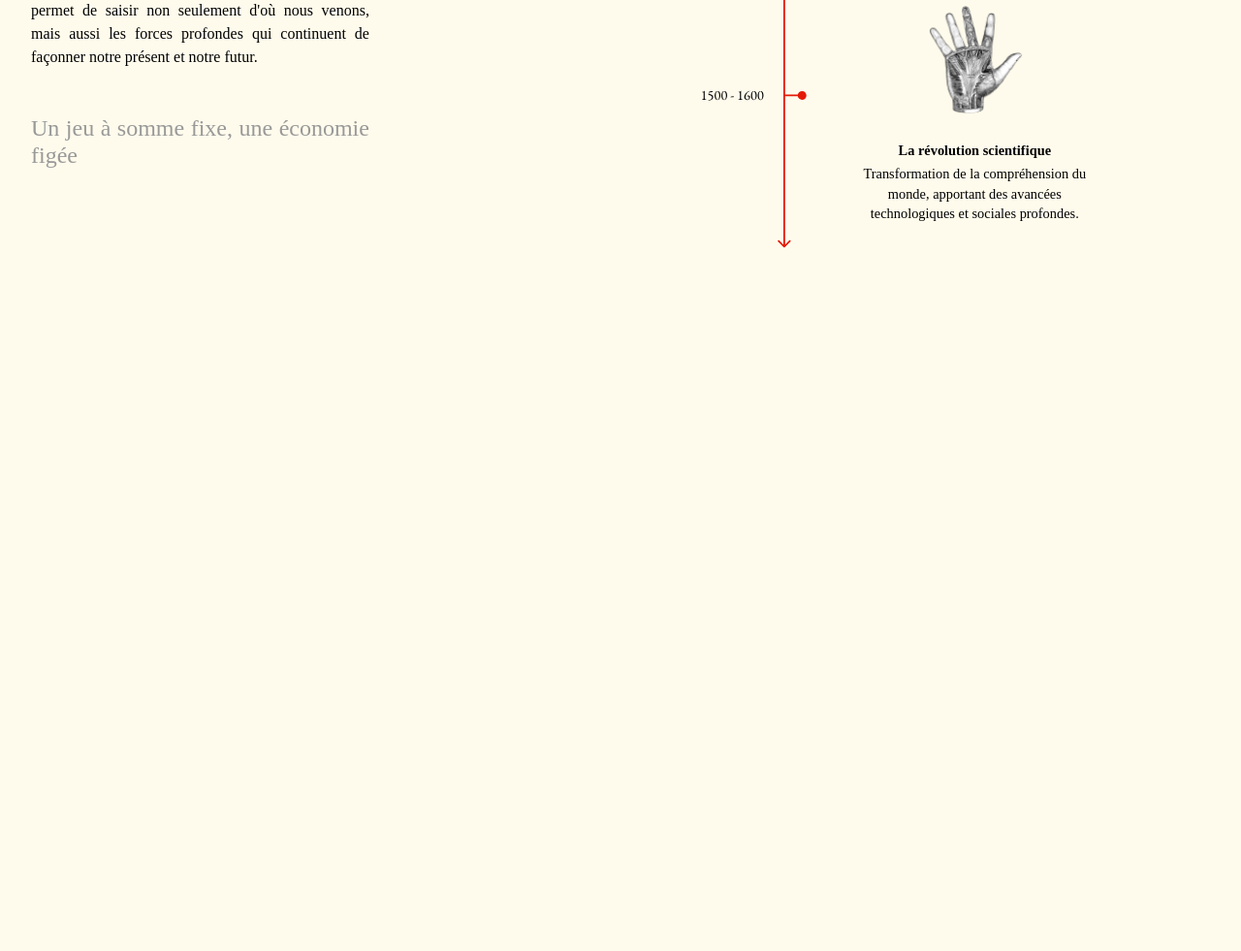
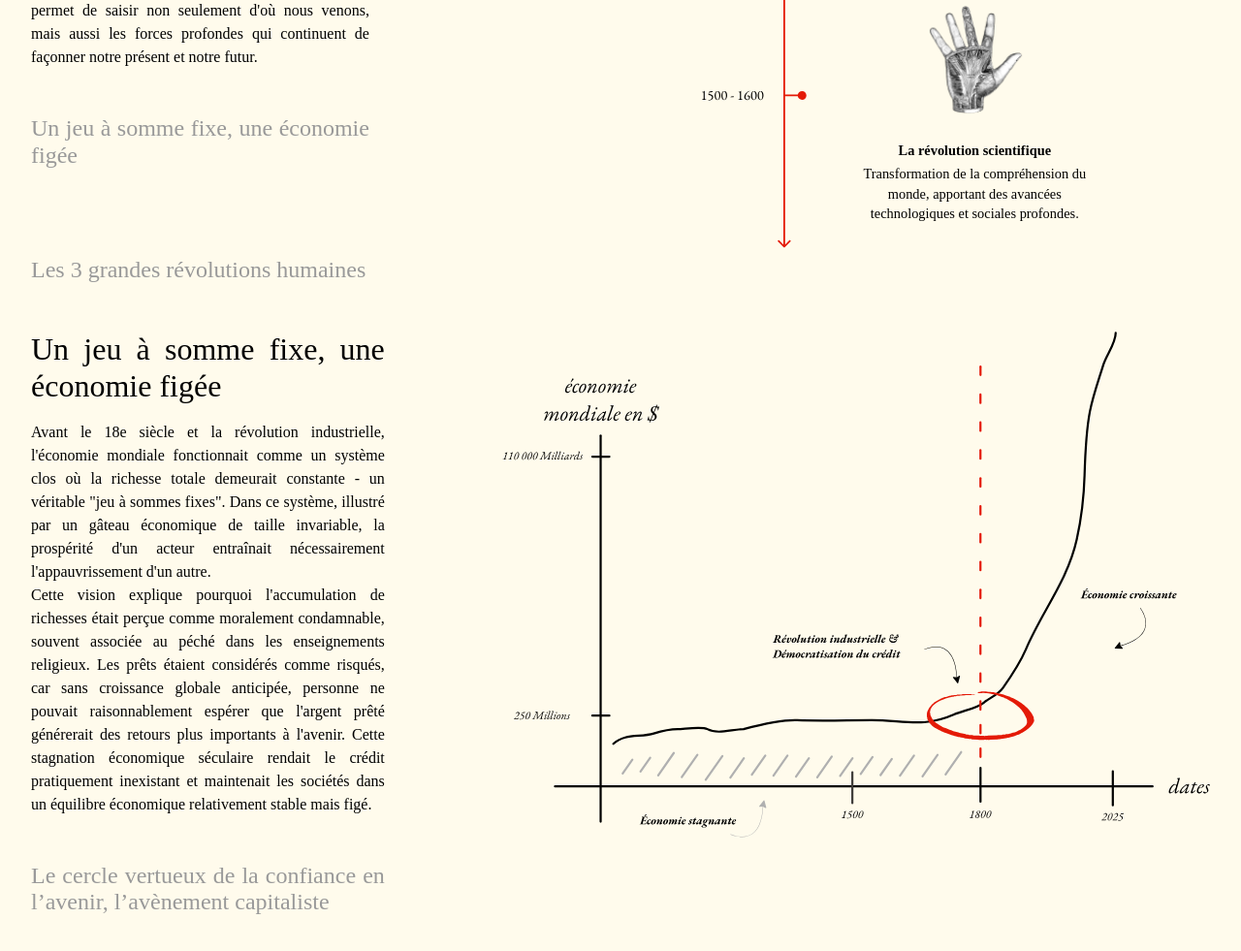
Before and after one commit to K-sel/sapiens, a website built with Vite: page index.html in a window 1280 px wide. Shown: the part 3723-4704 px from the top of the page at 97% size. Before the commit the page ends 4047 px from the top, so only its background shows below. Built offline with nearby package versions, Linux system fonts and the light colour scheme.

Commit message:
Implementation of Econommie section HTML/CSS

```diff
--- a/index.html
+++ b/index.html
@@ -16,6 +16,7 @@
     <link rel="stylesheet" href="/src/css//sections/cerveau-section.css" />
     <link rel="stylesheet" href="/src/css/sections/expension-section.css" />
     <link rel="stylesheet" href="/src/css/sections/revolution-section.css" />
+    <link rel="stylesheet" href="/src/css/sections/economie-section.css">
 
     <title>Sapiens</title>
   </head>
@@ -265,7 +266,46 @@
             </figcaption>
           </div>
         </div>
-        <!-- Ajouter texte après click + CSS -->
+        <!-- Ajouter HTML après click + CSS -->
+      </div>
+    </section>
+
+    <!-- Sixième section Economie -->
+    <section id="economie-section">
+      <div class="text">
+        <div class="section-description">
+          <h3 class="previous-section">Les 3 grandes révolutions humaines</h3>
+          <h2 class="section-title">Un jeu à somme fixe, une économie figée</h2>
+          <p class="section-text">
+            Avant le 18e siècle et la révolution industrielle, l'économie
+            mondiale fonctionnait comme un système clos où la richesse totale
+            demeurait constante - un véritable "jeu à sommes fixes". Dans ce
+            système, illustré par un gâteau économique de taille invariable, la
+            prospérité d'un acteur entraînait nécessairement l'appauvrissement
+            d'un autre. <br />
+            Cette vision explique pourquoi l'accumulation de richesses était
+            perçue comme moralement condamnable, souvent associée au péché dans
+            les enseignements religieux. Les prêts étaient considérés comme
+            risqués, car sans croissance globale anticipée, personne ne pouvait
+            raisonnablement espérer que l'argent prêté générerait des retours
+            plus importants à l'avenir. Cette stagnation économique séculaire
+            rendait le crédit pratiquement inexistant et maintenait les sociétés
+            dans un équilibre économique relativement stable mais figé.
+          </p>
+        </div>
+        <h3 class="next-section">
+          Le cercle vertueux de la confiance en l’avenir, l’avènement
+          capitaliste
+        </h3>
+      </div>
+      <div id="economie-illustration">
+        <!-- A MODIFIER SELON LA REPRESENTATION QU'ON VEUT METTRE
+         On avait parler de cercle avec différentes tailles avec D3.js -->
+        <img
+          alt="Graphique d'illustration de la révolution économique"
+          src="/src/assets/images/graph_economie.svg"
+          id="economie-graph"
+        />
       </div>
     </section>
 
--- /dev/null
+++ b/src/css/sections/economie-section.css
@@ -0,0 +1,19 @@
+/* CSS Section economie ------------------------------------------------------------- */
+#economie-section {
+    display: flex;
+    flex-direction: row;
+    justify-content: space-between;
+    align-items: center;
+    padding: 2rem;
+    gap: 5vw;
+    max-width: 1400px;
+    margin: 0 auto;
+    height: 90vh;
+  }
+
+  #economie-illustration {
+    display: flex;
+    flex-direction: column;
+    width: 60%;
+    justify-content: space-between;
+  }
--- a/src/css/sections/revolution-section.css
+++ b/src/css/sections/revolution-section.css
@@ -11,7 +11,7 @@
     gap: 5vw;
     max-width: 1400px;
     margin: 0 auto;
-    height: 90vh;
+    height: 90vh;;
 }
 
 #revolution-illustration {
```
Also changed, not shown: src/assets/images/graph_economie.svg (added).
